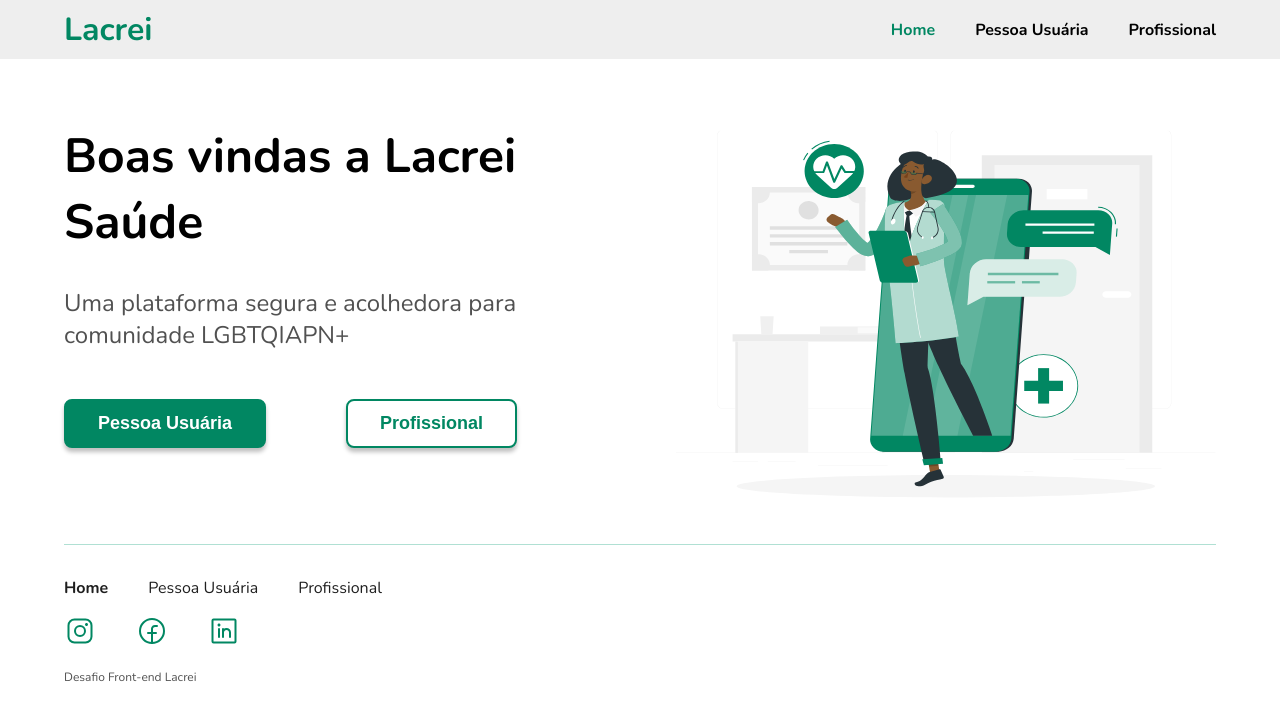
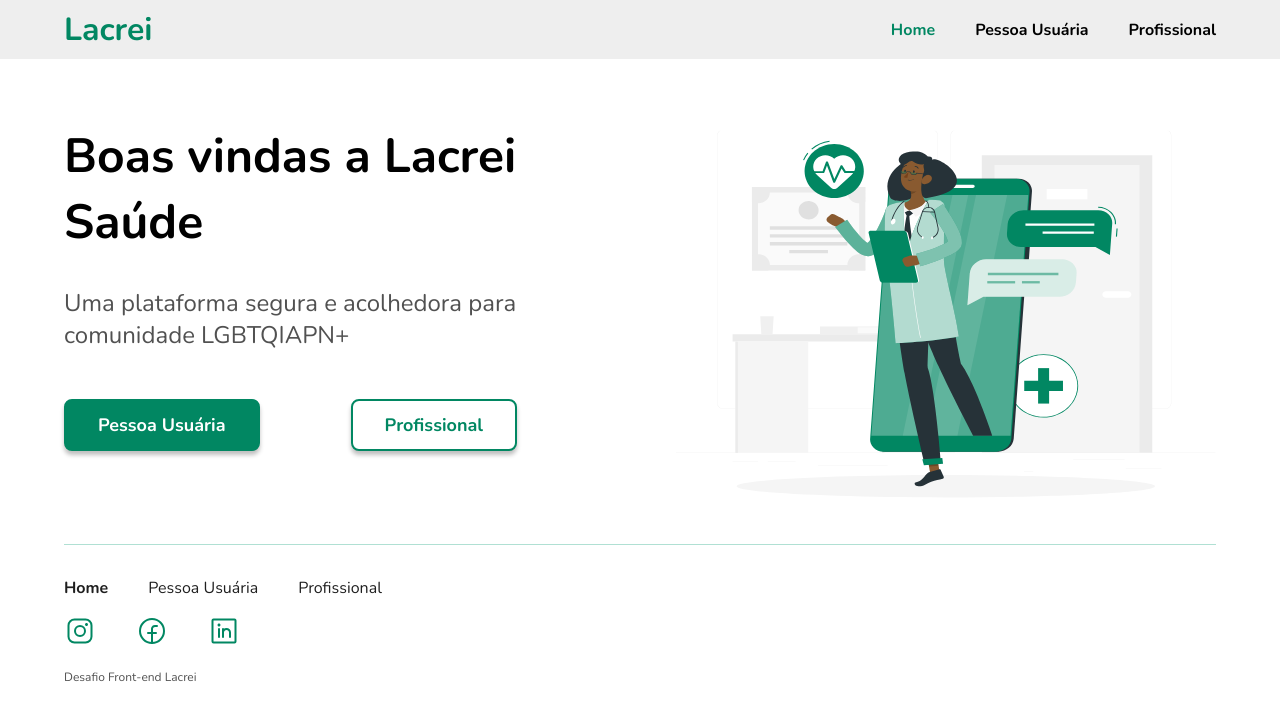
Before and after one commit to fabioper/desafio-lacrei, a Next.js app: page / in a window 1280 px wide. Shown: the top 720 px of the page. Built offline with nearby package versions, Linux system fonts and the light colour scheme.

Commit message:
ajusta fonts

```diff
--- a/src/app/layout.tsx
+++ b/src/app/layout.tsx
@@ -7,7 +7,6 @@ import Footer from "@/shared/layout/footer"
 const nunito = Nunito({
   subsets: ["latin"],
   weight: ["400", "600", "700"],
-  preload: false,
 })
 
 export const metadata = {
--- a/src/styles/globals.ts
+++ b/src/styles/globals.ts
@@ -1,6 +1,6 @@
 "use client"
 
-import { createGlobalStyle } from "styled-components"
+import {createGlobalStyle} from "styled-components"
 
 const GlobalStyles = createGlobalStyle`
   *, *::before, *::after {
@@ -14,7 +14,7 @@ const GlobalStyles = createGlobalStyle`
   }
 
   body {
-    background: ${props => props.theme.colors.background}
+    background: ${props => props.theme.colors.background};
   }
 
   a {
@@ -25,6 +25,10 @@ const GlobalStyles = createGlobalStyle`
       opacity: 0.75;
     }
   }
+
+  button {
+    font-family: inherit;
+  }
 `
 
 export default GlobalStyles
```
Also changed, not shown: 1 other file (tests, documents, lock files or other folders).
